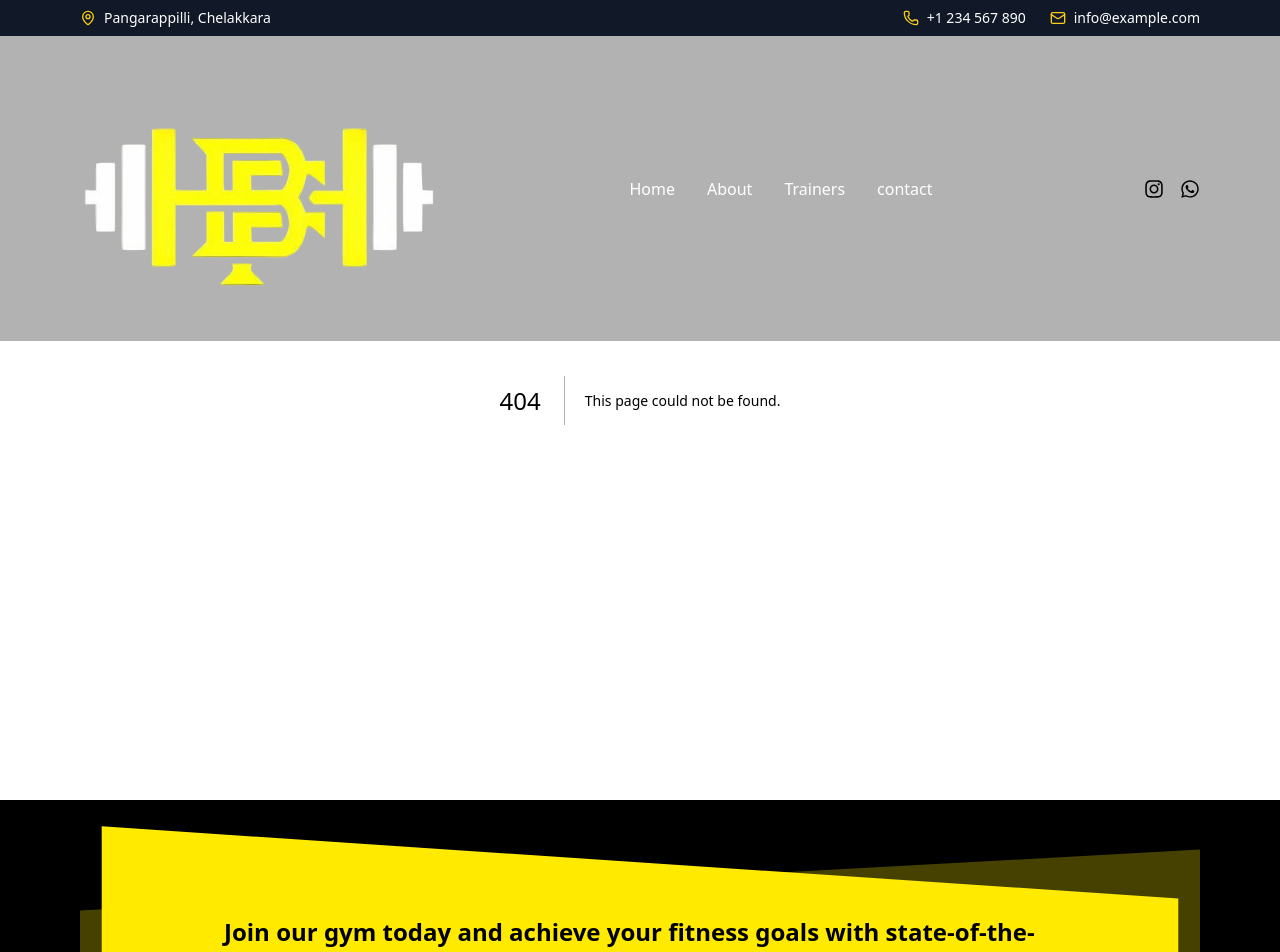
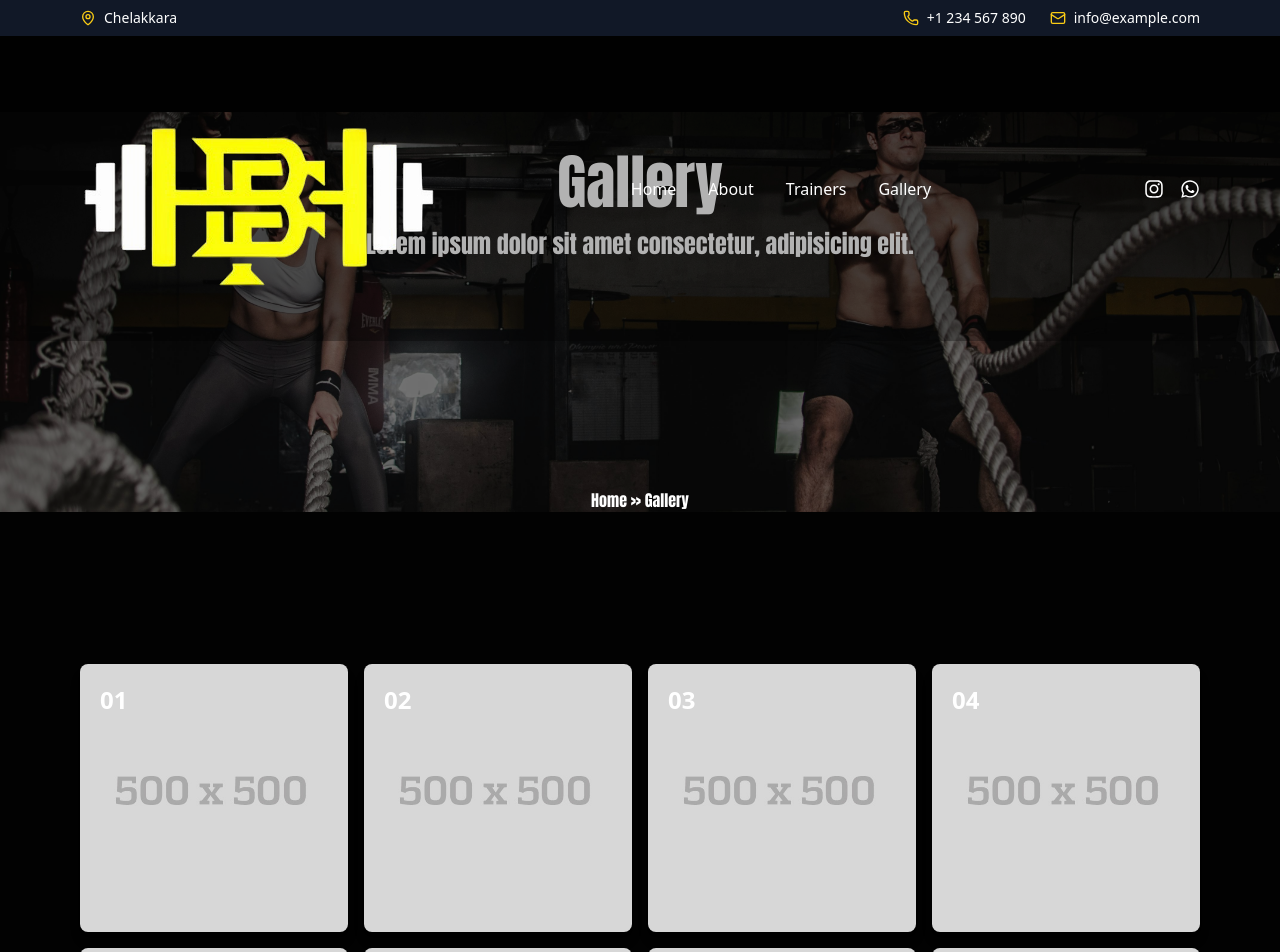
Before and after one commit to 333edvin/brandbox, a Next.js app: page /gallery in a window 1280 px wide. Before the commit this address had no page. Shown: the top 952 px of the page. Built offline with nearby package versions, Linux system fonts and the light colour scheme.

Commit message:
added gallery

```diff
--- /dev/null
+++ b/app/gallery/page.tsx
@@ -0,0 +1,12 @@
+import { GalleryHero } from "@/components/gallerypage/gall-hero";
+import { GalleryImages } from "@/components/gallerypage/gall-imgs";
+
+const page = () =>{
+return(
+    <div className="w-full mt-28 space-y-14 md:space-y-32">
+    <GalleryHero/>
+    <GalleryImages/>
+    </div>
+)
+}
+export default page;
--- a/components/Header.tsx
+++ b/components/Header.tsx
@@ -43,8 +43,8 @@ export default function Navbar() {
             </Link>
           </li>
           <li>
-            <Link href="#" className="hover:text-yellow-400">
-              contact
+            <Link href="/gallery" className="hover:text-yellow-400">
+              Gallery
             </Link>
           </li>
         </ul>
@@ -92,8 +92,8 @@ export default function Navbar() {
                 </Link>
               </li>
               <li>
-                <Link href="#" className="block py-2 text-lg" onClick={toggleDrawer}>
-                  Contact
+                <Link href="/gallery" className="block py-2 text-lg" onClick={toggleDrawer}>
+                  Gallery
                 </Link>
               </li>
             </ul>
--- a/components/TopNav.tsx
+++ b/components/TopNav.tsx
@@ -8,7 +8,7 @@ export const TopNav = () => {
       {/* Left Section: Location */}
       <div className="flex items-center space-x-2">
         <MapPin size={16} className="text-yellow-400" />
-        <p>Pangarappilli, Chelakkara</p>
+        <p>Chelakkara</p>
       </div>
 
       {/* Right Section: Contact Info */}
--- /dev/null
+++ b/components/gallerypage/gall-hero.tsx
@@ -0,0 +1,32 @@
+'use client'
+import Image from "next/image";
+import { Anton } from "next/font/google";
+
+const anton = Anton({ subsets: ["latin"], weight: "400" });
+export const GalleryHero = () => {
+    return (
+        <section className="relative w-full h-[30vh] sm:h-[40vh] md:h-[50vh] lg:h-[50vh] xl:h-[50vh]">
+            {/* Container for the image */}
+            <div className="absolute inset-0 w-full h-full">
+                <Image
+                    src="/images/gallery.jpg"
+                    alt="Gym Gallery"
+                    fill
+                    className="object-cover w-full h-full "
+                    priority // Optional: if this image is above the fold
+                />
+            </div>
+
+            {/* Overlay content */}
+            <div className={`absolute inset-0 flex flex-col justify-between items-center text-center text-white bg-black bg-opacity-50 ${anton.className}`}>
+                <div className={`mt-10 `}>
+                <h1 className="text-3xl sm:text-4xl md:text-5xl lg:text-6xl  mb-4">Gallery</h1>
+                <p className="text-sm sm:text-sm md:text-xl lg:text-2xl max-w-2xl px-4">
+                    Lorem ipsum dolor sit amet consectetur, adipisicing elit.
+                </p>
+                </div>
+                <p>Home {'>>'} Gallery </p>
+            </div>
+        </section>
+    );
+};
--- /dev/null
+++ b/components/gallerypage/gall-imgs.tsx
@@ -0,0 +1,104 @@
+'use client';
+import React, { useState } from 'react';
+
+// Demo array of images
+const images: string[] = [
+  '/images/dummy.jpg',
+  '/images/dummy.jpg',
+  '/images/dummy.jpg',
+  '/images/dummy.jpg',
+  '/images/dummy.jpg',
+  '/images/dummy.jpg',
+  '/images/dummy.jpg',
+  '/images/dummy.jpg',
+  '/images/dummy.jpg',
+  '/images/dummy.jpg',
+  '/images/dummy.jpg',
+  '/images/dummy.jpg',
+];
+
+export const GalleryImages: React.FC = () => {
+  const [selectedImage, setSelectedImage] = useState<string | null>(null);
+  const [currentIndex, setCurrentIndex] = useState<number>(0);
+
+  const openModal = (image: string, index: number) => {
+    setSelectedImage(image);
+    setCurrentIndex(index);
+  };
+
+  const closeModal = () => {
+    setSelectedImage(null);
+    setCurrentIndex(0);
+  };
+
+  const showNextImage = () => {
+    const nextIndex = (currentIndex + 1) % images.length;
+    setSelectedImage(images[nextIndex]);
+    setCurrentIndex(nextIndex);
+  };
+
+  const showPreviousImage = () => {
+    const previousIndex = (currentIndex - 1 + images.length) % images.length;
+    setSelectedImage(images[previousIndex]);
+    setCurrentIndex(previousIndex);
+  };
+
+  return (
+    <div className=" p-6 md:px-20">
+      <div className="grid grid-cols-2 sm:grid-cols-2 md:grid-cols-3 lg:grid-cols-4 gap-4">
+        {images.map((image, index) => (
+          <div
+            key={index}
+            className="relative cursor-pointer"
+            onClick={() => openModal(image, index)}
+          >
+            <img
+              src={image}
+              alt={`Gallery Image ${index + 1}`}
+              className="w-full h-auto rounded-lg shadow-lg"
+            />
+            <div className="absolute top-5 left-5">
+                <p className="font-bold text-sm md:text-2xl">0{index + 1}</p>
+            </div>
+          </div>
+        ))}
+      </div>
+
+      {/* Modal */}
+      {selectedImage && (
+        <div className="fixed inset-0 bg-black bg-opacity-75 flex items-center justify-center p-4 mt-20">
+          <div className="bg-white rounded-lg max-w-3xl max-h-full overflow-auto relative">
+            {/* Close Button */}
+            <button
+              onClick={closeModal}
+              className="absolute top-2 right-2 bg-[#FFEA00] text-black rounded-full w-8 h-8 flex items-center justify-center hover:bg-[#FFAE00]"
+            >
+              &times;
+            </button>
+
+            {/* Image */}
+            <img
+              src={selectedImage}
+              alt="Selected"
+              className="w-full h-auto rounded-lg"
+            />
+
+            {/* Navigation Buttons */}
+            <button
+              onClick={showPreviousImage}
+              className="absolute left-2 top-1/2 transform -translate-y-1/2 bg-black bg-opacity-50 text-white rounded-full w-8 h-8 flex items-center justify-center hover:bg-opacity-75"
+            >
+              &larr;
+            </button>
+            <button
+              onClick={showNextImage}
+              className="absolute right-2 top-1/2 transform -translate-y-1/2 bg-black bg-opacity-50 text-white rounded-full w-8 h-8 flex items-center justify-center hover:bg-opacity-75"
+            >
+              &rarr;
+            </button>
+          </div>
+        </div>
+      )}
+    </div>
+  );
+};
--- a/components/homepage/HeroSec.tsx
+++ b/components/homepage/HeroSec.tsx
@@ -1,7 +1,7 @@
 'use client'
 import Image from "next/image"
 import { Montserrat_Alternates} from "next/font/google";
-// import { Bebas_Neue} from "next/font/google";
+import { Bebas_Neue} from "next/font/google";
 import TextReveal from "../animations/textReveal";
 import OpacityReveal from "../animations/opacityReveal";
 import  Link  from 'next/link';
@@ -10,10 +10,10 @@ const MontserratAlternates = Montserrat_Alternates({
     weight: ["100", "200", "400", "700"],
     subsets: ['cyrillic'],
   })
-  // const BebasNeue = Bebas_Neue({
-  //   weight: ["400"],
-  //   subsets: ['latin'],
-  // })
+  const BebasNeue = Bebas_Neue({
+    weight: ["400"],
+    subsets: ['latin'],
+  })
 
 
 export const Hero = () =>{
@@ -42,7 +42,7 @@ export const Hero = () =>{
                   </h1>
           </TextReveal>
           <TextReveal >
-          <p className={` text-2xl md:text-5xl mx-2 tracking-widest`}>FITNESS</p>
+          <p className={`${BebasNeue.className} text-2xl md:text-5xl mx-2 tracking-widest`}>FITNESS</p>
           </TextReveal>
         </div>
 
```
Also changed, not shown: public/images/dummy.jpg (added), public/images/gallery.jpg (added).
